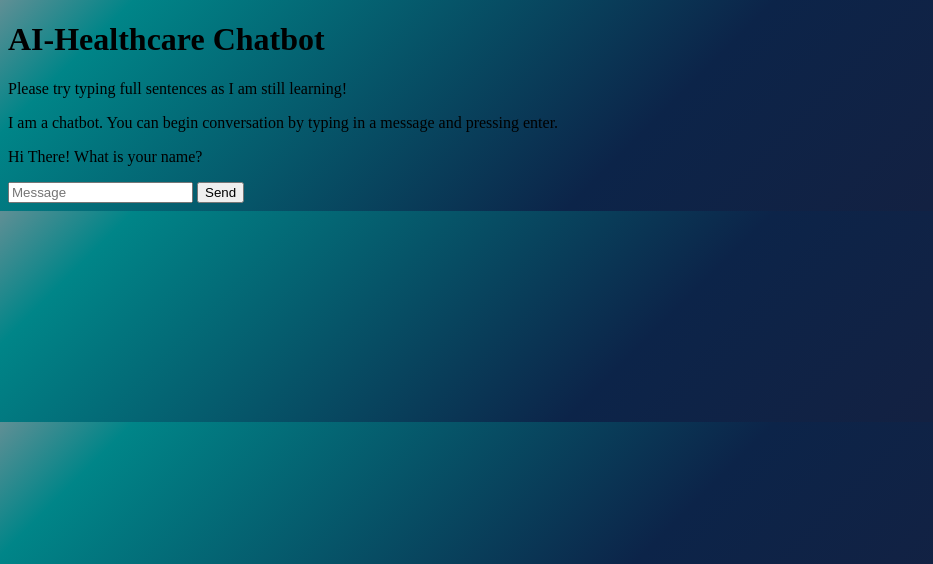
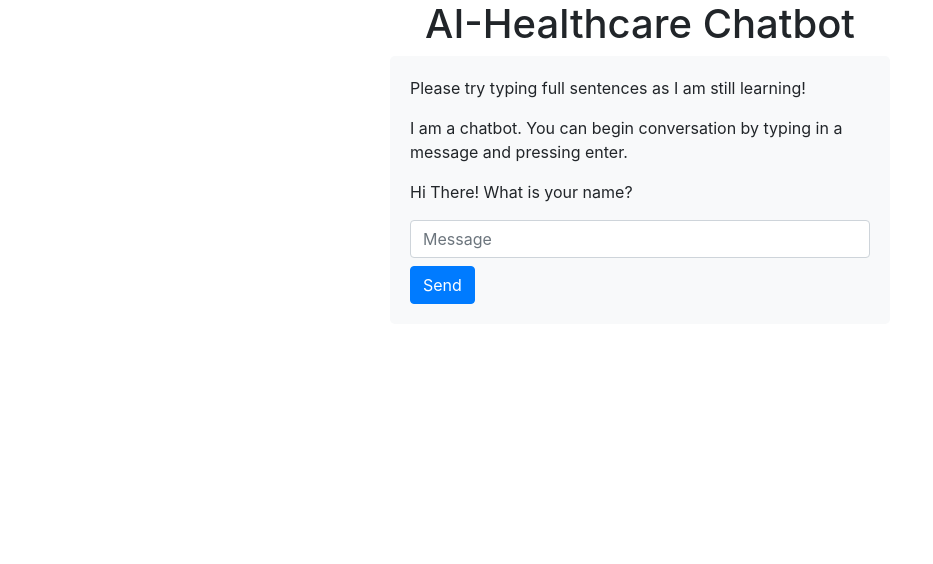
Before and after one commit to kkonstas88/Chatbot-healthcare, a Flask app: page / in a window 1280 px wide. Shown: the top 564 px of the page, without its empty margins (0-933 px from the left). Run offline with Flask 2, Linux system fonts and the light colour scheme; parts of the project's set-up code (start-up, migrations or seed data) failed here and were passed over; some libraries are stand-ins or nearby versions.

Commit message:
initial commit

```diff
--- a/app.py
+++ b/app.py
@@ -3,28 +3,25 @@ from chatterbot import ChatBot
 from chatterbot.trainers import ChatterBotCorpusTrainer
 import os
 
-from chatterbot import ChatBot
-from chatterbot.trainers import ListTrainer
+app = Flask(__name__)
 
-filenumber=int(os.listdir('saved_conversations')[-1])
-filenumber=filenumber+1
-file= open('saved_conversations/'+str(filenumber),"w+")
+filenumber = int(os.listdir('saved_conversations')[-1])
+filenumber += 1
+file = open('saved_conversations/' + str(filenumber), "w+")
 file.write('bot : Hi There! I am a medical chatbot. You can begin conversation by typing in a message and pressing enter.\n')
 file.close()
 
-app = Flask(__name__)
+english_bot = ChatBot('Bot',
+                      storage_adapter='chatterbot.storage.SQLStorageAdapter',
+                      logic_adapters=[
+                          {
+                              'import_path': 'chatterbot.logic.BestMatch'
+                          }
+                      ],
+                      trainer='chatterbot.trainers.ListTrainer')
 
-
-english_bot = ChatBot('Bot',
-             storage_adapter='chatterbot.storage.SQLStorageAdapter',
-             logic_adapters=[
-   {
-       'import_path': 'chatterbot.logic.BestMatch'
-   },
-
-],
-trainer='chatterbot.trainers.ListTrainer')
-english_bot.set_trainer(ListTrainer)
+english_bot.set_trainer(ChatterBotCorpusTrainer)
+english_bot.train('chatterbot.corpus.english')
 
 @app.route("/")
 def home():
@@ -35,14 +32,13 @@ def get_bot_response():
     userText = request.args.get('msg')
     response = str(english_bot.get_response(userText))
 
-    appendfile=os.listdir('saved_conversations')[-1]
-    appendfile= open('saved_conversations/'+str(filenumber),"a")
-    appendfile.write('user : '+userText+'\n')
-    appendfile.write('bot : '+response+'\n')
+    appendfile = os.listdir('saved_conversations')[-1]
+    appendfile = open('saved_conversations/' + str(filenumber), "a")
+    appendfile.write('user : ' + userText + '\n')
+    appendfile.write('bot : ' + response + '\n')
     appendfile.close()
 
     return response
 
-
 if __name__ == "__main__":
     app.run()
--- a/templates/index.html
+++ b/templates/index.html
@@ -1,25 +1,43 @@
 <!DOCTYPE html>
 <html>
   <head>
-    <link rel="stylesheet" type="text/css" href="/static/style.css">
-    <script src="https://ajax.googleapis.com/ajax/libs/jquery/3.2.1/jquery.min.js"></script>
+    <link rel="stylesheet" type="text/css" href="https://stackpath.bootstrapcdn.com/bootstrap/4.5.2/css/bootstrap.min.css">
+    <style>
+      .chat-container {
+        max-width: 500px;
+        margin: 0 auto;
+        padding: 20px;
+        background-color: #f8f9fa;
+        border-radius: 5px;
+      }
+
+      .user-text {
+        text-align: right;
+      }
+    </style>
   </head>
   <body>
-    <h1>AI-Healthcare Chatbot</h1>
-    <div>
+    <div class="container">
+      <h1 class="text-center">AI-Healthcare Chatbot</h1>
+      <div class="chat-container">
         <div id="chatbox">
           <p class="botText"><span>Please try typing full sentences as I am still learning!</span></p>
           <p class="botText"><span>I am a chatbot. You can begin conversation by typing in a message and pressing enter.</span></p>
           <p class="botText"><span>Hi There! What is your name?</span></p>
         </div>
         <div id="userInput">
-        <input id="textInput" type="text" name="msg" placeholder="Message">
-        <input id="buttonInput" type="submit" value="Send">
+          <input id="textInput" type="text" name="msg" class="form-control" placeholder="Message">
+          <input id="buttonInput" type="submit" class="btn btn-primary mt-2" value="Send">
         </div>
+      </div>
+    </div>
+
+    <script src="https://ajax.googleapis.com/ajax/libs/jquery/3.5.1/jquery.min.js"></script>
+    <script src="https://stackpath.bootstrapcdn.com/bootstrap/4.5.2/js/bootstrap.min.js"></script>
     <script>
       function getBotResponse() {
         var rawText = $("#textInput").val();
-          var userHtml = '<p class="userText"><span>' + rawText + '</span></p>';
+        var userHtml = '<p class="user-text"><span>' + rawText + '</span></p>';
         $("#textInput").val("");
         $("#chatbox").append(userHtml);
         document.getElementById('userInput').scrollIntoView({block: 'start', behavior: 'smooth'});
@@ -29,15 +47,16 @@
           document.getElementById('userInput').scrollIntoView({block: 'start', behavior: 'smooth'});
         });
       }
+
       $("#textInput").keypress(function(e) {
-            if(e.which == 13) {
+        if (e.which == 13) {
           getBotResponse();
         }
       });
+
       $("#buttonInput").click(function() {
         getBotResponse();
-        })
+      });
     </script>
-    </div>
   </body>
 </html>
```
Also changed, not shown: requirements.txt (+4 -4 lines), train.py (+9 -8 lines). Lines whose indentation alone changed are shown as unchanged.
